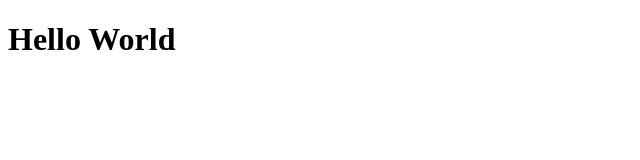
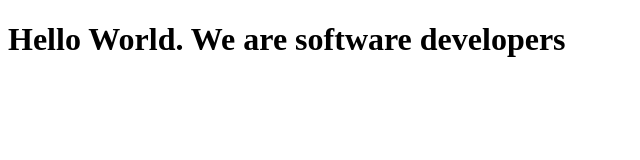
Before and after one commit to stelis-stelico/pair-program, a plain HTML site: page index.html in a window 1280 px wide. Shown: the whole page, without its empty margins (0-640 px from the left). Drawn offline with Linux system fonts and the light colour scheme.

Commit message:
added more text

```diff
--- a/index.html
+++ b/index.html
@@ -8,7 +8,7 @@
 </head>
 
 <body>
-    <h1>Hello World</h1>
+    <h1>Hello World. We are software developers</h1>
     <script src="https://cdn.freecodecamp.org/testable-projects-fcc/v1/bundle.js"></script>
 
     <!--
```
